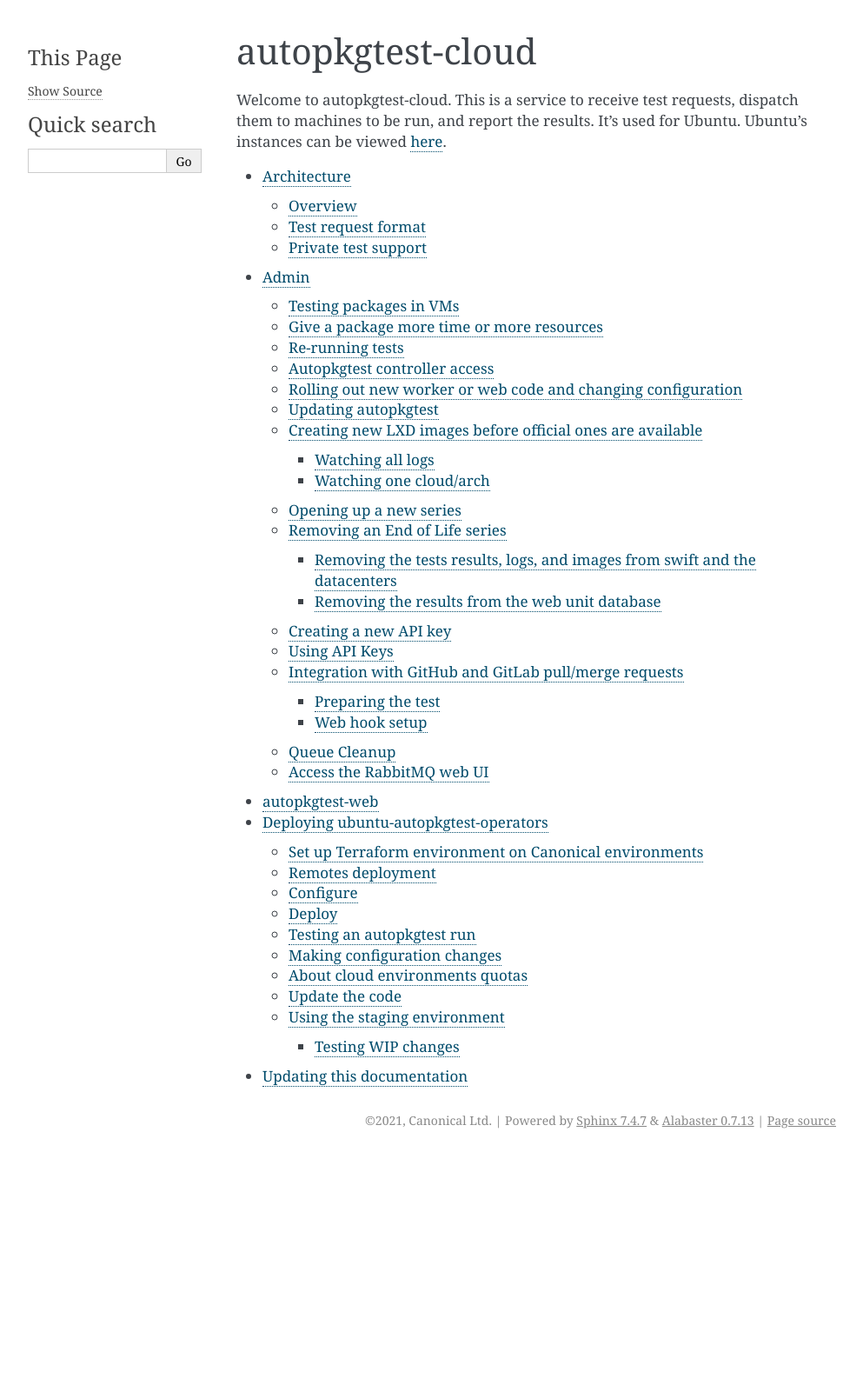
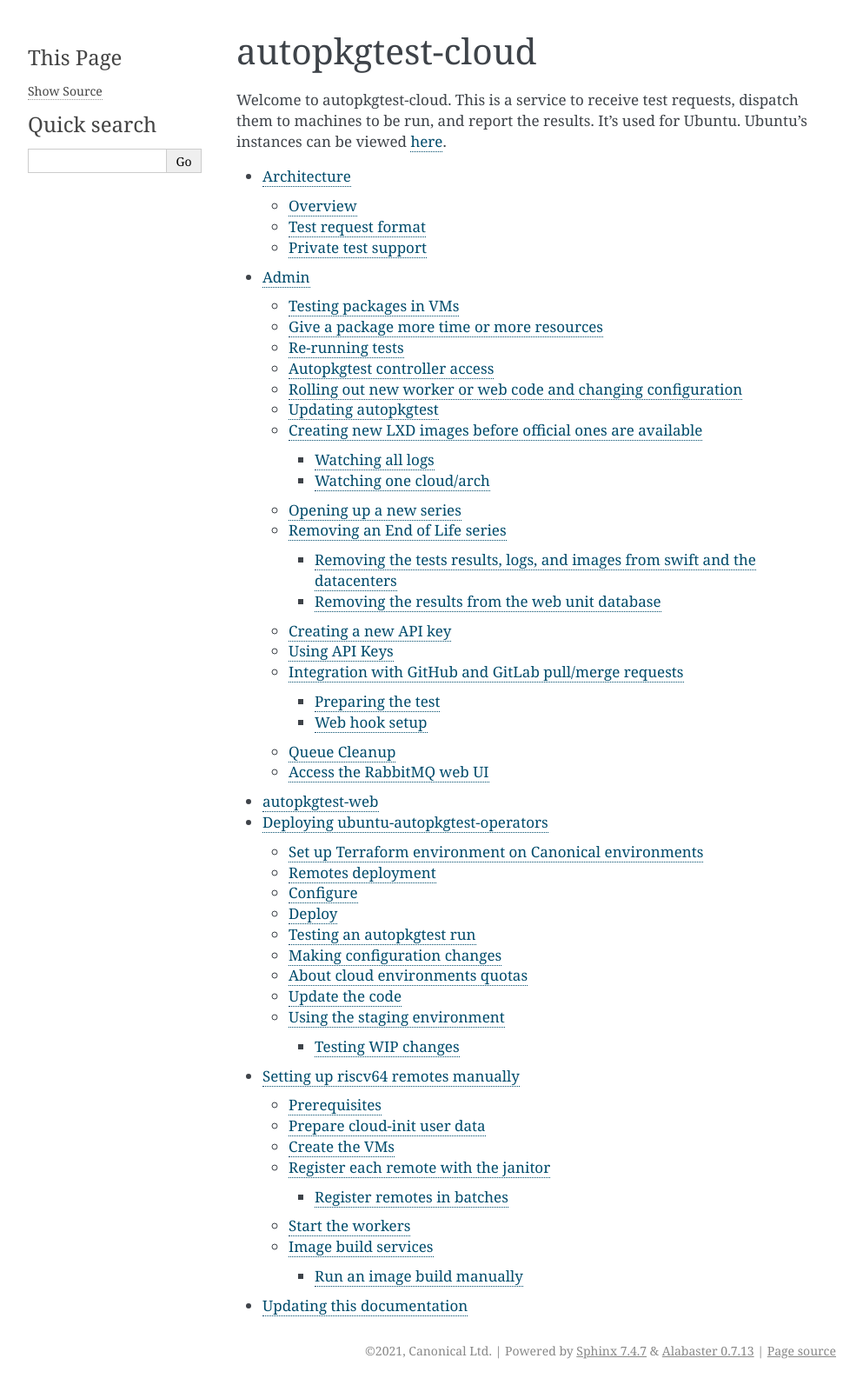
Before and after one commit to canonical/ubuntu-autopkgtest-operators, a Sphinx documentation site: the page built from docs/index.rst, in a window 1280 px wide. Shown: the whole page at 87% size, without its empty margins (148-1141 px from the left). Built offline with Sphinx 7.4.7, drawn with Linux system fonts in a browser that asks for light colours; before the commit the page ends 1328 px from its top, so only the background shows below that; some of the changed lines change nothing that is shown.

Commit message:
Add a RISCV-64 setup guide

```diff
--- a/docs/index.rst
+++ b/docs/index.rst
@@ -11,4 +11,5 @@
     administration
     webcontrol
     deploying
+    riscv64_setup
     docs
--- /dev/null
+++ b/docs/riscv64_setup.rst
@@ -0,0 +1,520 @@
+Setting up riscv64 remotes manually
+==================================
+
+This procedure documents the manual deployment of riscv64 LXD remotes for
+autopkgtest when Juju cannot deploy those remotes. Juju is still used in the
+orchestrator environment to register them with the janitor and dispatchers.
+
+This is a work in progress, recording the deployment through creation of an
+image after correcting the LXD proxy configuration, and documenting batch
+registration with the janitor and dispatchers, followed by worker setup.
+
+Prerequisites
+-------------
+
+Assume an already prepared OpenStack environment. Creating security groups,
+flavors, images, networks and key pairs is outside the scope of this procedure:
+these resources were prepared beforehand.
+
+Commands below are run as ``root``, in the environment indicated for each
+step, except for the manual image build or LXD commands, which runs as
+``ubuntu``. This will be reminded. The provisioning environment needs an
+authenticated OpenStack CLI. The orchestrator environment needs Juju access to
+the existing orchestrator model.
+
+Replace the placeholders below with the values for your environment:
+
+* ``<image-id>``: the riscv64 image that boots with U-Boot. Multiple images can
+  match the same name, so selecting by name alone is not sufficient.
+* ``<riscv64-flavor>``: the prepared riscv64 flavor. The deployment described
+  here uses 10 CPUs, 32 GiB RAM and 500 GiB of ephemeral storage.
+* ``<network-id>`` and ``<key-name>``: the prepared remote network and SSH key
+  pair.
+* ``<egress-proxy-host>``: the HTTP proxy hostname, using port 3128 here.
+
+The example also assumes a ``Ceph_NVMe`` volume type and a ``default`` security
+group. Use the appropriate resources for your environment. The orchestrator
+must be able to reach the remotes on TCP port 8443.
+
+Prepare cloud-init user data
+---------------------------
+
+Save the following as ``riscv-userdata.yaml`` in the provisioning environment,
+replacing the proxy hostname before creating the VMs.
+
+.. warning::
+
+   This configuration erases and repartitions the ephemeral disk. It identifies
+   that disk through an existing filesystem label matching ``ephemeral*``,
+   expecting OpenStack to expose the ephemeral storage as an ext4 filesystem
+   labelled ``ephemeral0``. Verify that this assumption holds for your image
+   and flavor. Do not run this disk preparation against storage containing
+   data you need to keep.
+
+.. code-block:: yaml
+
+   #cloud-config
+
+   apt:
+     http_proxy: http://<egress-proxy-host>:3128/
+     https_proxy: http://<egress-proxy-host>:3128/
+
+   package_update: true
+   package_upgrade: true
+
+   snap:
+     commands:
+       00: ["set", "system", "proxy.http=http://<egress-proxy-host>:3128"]
+       01: ["set", "system", "proxy.https=http://<egress-proxy-host>:3128"]
+       02: ["install", "lxd", "--channel=6/edge"]
+
+   mounts:
+     # Disable auto-mounting the ephemeral partition.
+     - [ "ephemeral0" ]
+
+   write_files:
+     - path: /etc/cron.hourly/restart-stuck-lxd
+       permissions: '0755'
+       content: |
+         #!/bin/sh
+         exec >/dev/null 2>&1
+         if ! timeout 1m lxc ls; then
+             timeout 10m snap restart lxd || reboot
+             sleep 10
+             timeout 1m lxc ls || reboot
+         fi
+     - path: /root/lxd-preseed.yaml
+       permissions: '0644'
+       content: |
+         storage_pools:
+           - name: default
+             driver: btrfs
+             config:
+               source: /dev/disk/by-partlabel/ephemeral-lxd
+               # default mount options: user_subvol_rm_allowed
+               btrfs.mount_options: user_subvol_rm_allowed,noatime,commit=180
+         networks:
+           # A simple bridge is sufficient: autopkgtest does not need
+           # instances on different cluster members to reach one another.
+           - name: lxdbr0
+             type: bridge
+         profiles:
+           - name: default
+             description: LXD profile for autopkgtest
+             devices:
+               root:
+                 path: /
+                 pool: default
+                 type: disk
+               eth0:
+                 name: eth0
+                 network: lxdbr0
+                 type: nic
+             config:
+               security.nesting: true
+         config:
+           core.https_address: "[::]:8443"
+           core.proxy_http: http://<egress-proxy-host>:3128
+           core.proxy_https: http://<egress-proxy-host>:3128
+           core.proxy_ignore_hosts: "<internal-cidr-1>,<internal-ip-1>,<internal-ip-2>,<internal-ip-3>,<internal-cidr-2>,<internal-cidr-3>,127.0.0.1,<additional-ip-1>,<additional-ip-2>,<additional-ip-3>,::1,localhost"
+           images.remote_cache_expiry: 1
+           images.auto_update_cached: false
+
+   # Device names and the cloud-init ephemeral0 alias are not reliable.
+   # Use the filesystem label supplied by OpenStack to locate the disk.
+   runcmd:
+     - |
+       (
+       set -eux
+       set -- /dev/disk/by-label/ephemeral*
+       ebd=$1
+       test -L "$ebd" || exit 1
+       ebd=$(realpath "$ebd")
+       sgdisk -o "$ebd"
+       sgdisk -n 1:0:+32G -t 1:8200 -c 1:ephemeral-swap "$ebd"
+       sgdisk -n 2:0:0 -c 2:ephemeral-lxd "$ebd"
+       partprobe
+       udevadm settle
+       test -L /dev/disk/by-partlabel/ephemeral-swap || exit 1
+       test -L /dev/disk/by-partlabel/ephemeral-lxd || exit 1
+       mkswap -L swap /dev/disk/by-partlabel/ephemeral-swap
+       echo "LABEL=swap none swap sw 0 0" >> /etc/fstab
+       swapon -a
+       wipefs -a /dev/disk/by-partlabel/ephemeral-lxd
+       )
+     - lxd init --preseed </root/lxd-preseed.yaml
+
+The cloud-config installs LXD from ``6/edge`` and splits the ephemeral disk into
+32 GiB of swap and a Btrfs partition occupying the remaining space for LXD.
+The riscv64 Btrfs mount options intentionally do not include ``compress=lzo``.
+The LXD preseed is already embedded in ``write_files``. No separate preseed
+file needs to be supplied.
+
+The hourly recovery script checks whether LXD responds, attempts to restart
+it if necessary, and can reboot the VM if recovery fails.
+
+The ``core.https_address`` setting is required to expose the LXD HTTPS API.
+Listening on both IPv4 and IPv6 on port 8443 was confirmed with ``[::]:8443``
+in this environment. Access is still subject to firewall and security group
+rules.
+
+LXD also needs its own proxy configuration: the APT, snap and shell proxy
+settings do not replace ``core.proxy_http``, ``core.proxy_https`` and
+``core.proxy_ignore_hosts``. Replace the hostname, CIDR and IP placeholders
+with the values for your environment before using the preseed. The ignore
+list above preserves the structure of the deployment's exclusions, with
+internal addresses anonymized and loopback entries left unchanged.
+
+These LXD proxy settings were found to be missing while investigating failed
+image builds, including a manual build. If the remote has already been
+initialized, updating the cloud-config alone does not update its running LXD
+configuration. Do not rerun the destructive disk preparation to apply proxy
+settings. After applying them, the image build completed successfully.
+
+Create the VMs
+--------------
+
+From the prepared OpenStack provisioning environment, run the following script
+with ``riscv-userdata.yaml`` in the current directory. Replace the placeholders
+first.
+
+.. code-block:: sh
+
+   #!/bin/sh
+
+   set -eu
+
+   # Select the U-Boot image explicitly. Image names may not be unique.
+   image='<image-id>'
+
+   for i in $(seq -w 01 12); do
+       openstack --os-compute-api-version 2.67 server create \
+           --block-device "source_type=image,uuid=$image,destination_type=volume,volume_size=200,volume_type=Ceph_NVMe,boot_index=0,delete_on_termination=true" \
+           --flavor '<riscv64-flavor>' \
+           --nic 'net-id=<network-id>' \
+           --key-name '<key-name>' \
+           --security-group default \
+           --user-data riscv-userdata.yaml \
+           "autopkgtest-remote-$i"
+   done
+
+This creates 12 VMs named ``autopkgtest-remote-01`` through
+``autopkgtest-remote-12``, each with a 200 GiB boot volume on ``Ceph_NVMe``.
+The boot volume is deleted when its VM is deleted.
+
+Allow cloud-init to finish preparing the remote before registering it.
+
+One can check the cloud-init status through ssh:
+
+.. code-block:: sh
+
+   ssh ${host} cloud-init status
+
+The output should look like "status: done"
+
+Register each remote with the janitor
+-------------------------------------
+
+On each remote, as ``ubuntu`` (or ``root``, both work), generate a trust token:
+
+.. code-block:: sh
+
+   lxc config trust add --name janitor
+
+Copy the generated token for use in the next step.
+
+.. warning::
+
+   Trust tokens are sensitive. Do not commit them to documentation or source
+   control, or paste them into shared session notes.
+
+In the orchestrator environment, with the orchestrator Juju model selected,
+register that remote:
+
+.. code-block:: sh
+
+   juju run janitor/leader add-remote arch=riscv64 index=<remote_leader> token=<token>
+
+Replace ``<remote_leader>`` with the index identifying the remote (the
+``leader_de_la_remote`` value used during the deployment), and ``<token>``
+with the token generated on that remote. For these manually provisioned
+remotes, use the numeric hostname suffix without leading zeros:
+``autopkgtest-remote-08`` has index ``8``.
+
+Repeat token generation and registration for each remote. The janitor should
+then start generating images. During this walkthrough, an image was
+successfully created after correcting the LXD proxy settings.
+
+To check access from the janitor, run as ``ubuntu`` on the janitor machine:
+
+.. code-block:: sh
+
+   lxc ls remote-riscv64-1:
+
+This example lists instances on the remote registered with index ``1``.
+Use the corresponding index for other remotes. A successful response confirms
+LXD access, but does not by itself confirm that image generation has completed.
+
+Register remotes in batches
+^^^^^^^^^^^^^^^^^^^^^^^^^^
+
+Instead of copying tokens individually, prepare a file named ``ip`` containing
+the VM IP addresses, one per line. Run the following script from an environment
+with SSH access to all those VMs and permission to run ``lxc`` there.
+
+By default, the script retrieves existing unused tokens for the janitor and
+dispatchers and generates the corresponding commands to run in the
+orchestrator environment. Pass ``--apply-trust`` to create the tokens first.
+Token creation and command generation use separate loops over the targets,
+with a single token listing per host.
+
+.. important::
+
+   Dispatcher unit numbers ``10``, ``11`` and ``12`` are specific to this
+   deployment, not fixed identifiers. Check ``juju status`` in the orchestrator
+   model and adapt ``targets`` before running the script. These unit numbers
+   are independent of the remote indexes derived from VM hostnames. If only
+   some targets need registration, keep only those entries in ``targets``.
+
+Save the script as ``trust_and_generate_commands.sh``:
+
+.. code-block:: sh
+
+   #!/bin/sh
+
+   # Adapt dispatcher unit numbers to the orchestrator deployment.
+   targets="janitor/leader dispatcher/10 dispatcher/11 dispatcher/12"
+
+   case "$#:${1:-}" in
+       0:|1:--apply-trust) ;;
+       *)
+           printf 'Usage: %s [--apply-trust]\n' "$0" >&2
+           exit 2
+           ;;
+   esac
+
+   trust_name() {
+       case "$1" in
+           janitor/leader) printf 'janitor\n' ;;
+           dispatcher/*) printf 'dispatcher-%s\n' "${1#*/}" ;;
+           *)
+               printf 'unsupported target: %s\n' "$1" >&2
+               return 1
+               ;;
+       esac
+   }
+
+   for host in $(cat ip); do
+       hostname="$(ssh "$host" hostname)" || continue
+       index="$(printf '%s\n' "$hostname" | awk -F '-' '{print $3 + 0}')"
+
+       if [ "${1:-}" = "--apply-trust" ]; then
+           for target in $targets; do
+               name="$(trust_name "$target")" || exit 2
+               if ! ssh "$host" "lxc config trust add --name $name" >/dev/null; then
+                   printf 'failed to create %s token for %s\n' "$name" "$host" >&2
+                   continue 2
+               fi
+           done
+       fi
+
+       output="$(ssh "$host" lxc config trust list-tokens -c nt -f csv)" ||
+           continue
+
+       for target in $targets; do
+           name="$(trust_name "$target")" || exit 2
+
+           token="$(printf '%s\n' "$output" |
+               awk -F ',' -v name="$name" '
+                   $1 == name { token = $NF; count++ }
+                   END {
+                       if (count > 1) exit 1
+                       if (count == 1) print token
+                   }
+               ')" || {
+                   printf 'multiple tokens for %s on %s\n' "$name" "$host" >&2
+                   continue
+               }
+
+           if [ -z "$token" ]; then
+               printf 'no token for %s on %s\n' "$name" "$host" >&2
+               continue
+           fi
+
+           printf 'juju run %s add-remote arch=riscv64 index=%s token=%s\n' \
+               "$target" "$index" "$token"
+       done
+   done
+
+The index comes from the third field of hostnames such as
+``autopkgtest-remote-08``. Adding zero in ``awk`` converts it to decimal,
+removing leading zeros without changing ``10`` to ``1``. This avoids passing
+``08`` or ``09`` to an index parser that treats leading zeros as octal.
+
+The output of ``trust add`` is discarded so that only generated Juju commands
+reach standard output. Its errors remain on standard error. If token creation
+fails, the script reports the failure and skips that host without generating
+any commands for it. Trust tokens already created on that host remain in
+place: create any missing ones separately, then rerun without ``--apply-trust``.
+
+``lxc config trust list-tokens`` only lists unused tokens. Names are matched
+exactly, so ``dispatcher-1`` cannot select ``dispatcher-10``. If a target has
+no token or multiple tokens, the script reports it on standard error and
+generates no command for that target on that host. With ``--apply-trust``, the
+script creates fresh tokens: do not use that option for targets with unused
+tokens still pending.
+
+To create the tokens and capture just the generated commands in a file named
+``commands``, leaving error messages on the terminal:
+
+.. code-block:: sh
+
+   umask 077
+   sh trust_and_generate_commands.sh --apply-trust > commands
+
+If the tokens have already been created, omit ``--apply-trust``:
+
+.. code-block:: sh
+
+   sh trust_and_generate_commands.sh > commands
+
+The redirection captures standard output only. Do not add ``2>&1``, which
+would mix errors into the command file. Review the generated commands, then
+transfer the file securely to the orchestrator environment. With the correct
+Juju model selected, run:
+
+.. code-block:: sh
+
+   sh commands
+
+.. warning::
+
+   The ``commands`` file contains trust tokens. Keep it private, do not commit
+   or share it, and remove all copies once registration is complete.
+
+Start the workers
+-----------------
+
+Wait for the required images to finish building before starting workers.
+In the orchestrator environment, configure two workers per remote on each
+of ``dispatcher/10`` and ``dispatcher/11``, for remote indexes ``1`` through
+``12``, then reconcile their worker units:
+
+.. code-block:: sh
+
+   #!/bin/sh
+   set -eu
+
+   for unit in 10 11; do
+       for index in $(seq 1 12); do
+           juju run "dispatcher/$unit" set-worker-count \
+               arch=riscv64 count=2 index="$index"
+       done
+   done
+
+   for unit in 10 11; do
+       juju run "dispatcher/$unit" reconcile-worker-units
+   done
+
+Use explicit unit numbers here rather than ``dispatcher/leader`` so that
+both intended dispatchers receive the actions. As with registration, adapt
+these unit numbers to your deployment. ``index=1..12`` is shorthand for
+separate calls, not a literal action argument.
+
+For this deployment, ``dispatcher/12`` is left idle for now: it is registered
+with the remotes but is not included in these worker configuration or
+reconciliation commands. These commands do not stop any workers that may
+already exist on that unit.
+
+Image build services
+--------------------
+
+On the janitor, the systemd services for container image creation follow this
+naming pattern:
+
+.. code-block:: text
+
+   autopkgtest-build-image@riscv64-<remote_leader>-<distro_release_name>-container.service
+
+Here, ``<remote_leader>`` is the remote index used during registration and
+``<distro_release_name>`` is the target Ubuntu release codename.
+
+During this deployment, these services failed, and a manual build failed too.
+Investigation identified missing LXD proxy settings, now included in the
+preseed above. A race condition was initially suspected but has not been
+confirmed. After configuring the LXD proxy, the image build completed
+successfully.
+
+Run an image build manually
+^^^^^^^^^^^^^^^^^^^^^^^^^^^
+
+To investigate a failed build, inspect the service template on the janitor
+to find the command and its environment:
+
+.. code-block:: sh
+
+   cat /etc/systemd/system/autopkgtest-build-image@.service
+   cat /etc/environment.d/proxy.conf
+
+The relevant service settings are shown below, with the internal mirror
+hostname replaced by a placeholder:
+
+.. code-block:: ini
+
+   User=ubuntu
+   EnvironmentFile=-/etc/environment.d/proxy.conf
+   Environment="PATH=/home/ubuntu/autopkgtest/tools:/usr/local/sbin:/usr/local/bin:/usr/sbin:/usr/bin:/snap/bin"
+   Environment="MIRROR=http://<mirror-host>/ubuntu/"
+   Environment="AUTOPKGTEST_TEMP_INSTANCE=autopkgtest-prepare-%i"
+   ExecStart=build-image-on-remote
+
+Switch to the service user before preparing the environment and running the
+build:
+
+.. code-block:: sh
+
+   sudo -iu ubuntu
+
+Declare and export the proxy variables from ``/etc/environment.d/proxy.conf``
+in the diagnostic shell before running the script. For this deployment, they
+have the following form, with internal hostnames and network ranges anonymized:
+
+.. code-block:: sh
+
+   export http_proxy='http://<egress-proxy-host>:3128'
+   export https_proxy='http://<egress-proxy-host>:3128'
+   export no_proxy='127.0.0.1,localhost,::1,<internal-cidr-1>,<internal-cidr-2>,<internal-cidr-3>'
+
+Replace the placeholders with the actual values from the janitor's proxy
+configuration. Keep the loopback addresses as shown and preserve the internal
+network exclusions so that connections to those networks bypass the proxy.
+
+Use the actual mirror value from the service template. Replace ``%i`` with
+the instance identifier being investigated, for example
+``riscv64-1-jammy-container``.
+
+Run the script with shell tracing enabled:
+
+.. code-block:: sh
+
+   PATH=/home/ubuntu/autopkgtest/tools:/usr/local/sbin:/usr/local/bin:/usr/sbin:/usr/bin:/snap/bin \
+   MIRROR='http://<mirror-host>/ubuntu/' \
+   AUTOPKGTEST_TEMP_INSTANCE=autopkgtest-prepare-riscv64-1-jammy-container \
+       sh -x /usr/local/bin/build-image-on-remote riscv64-1-jammy-container
+
+Replace the example identifier in both places when investigating another
+remote or release. This runs an actual image build, not a dry run.
+
+Run this command as ``ubuntu``, matching the systemd service user and its
+per-user LXD client configuration. The direct invocation does not reproduce
+systemd's runtime directory,
+notification handling or timeouts.
+
+.. warning::
+
+   Shell tracing can reveal sensitive values. Redact credentials and tokens
+   before sharing its output.
+
+This invocation is a diagnostic step. It also failed during this deployment,
+leading to the discovery of the missing LXD proxy settings described above.
+This is not by itself a recovery procedure.
```
